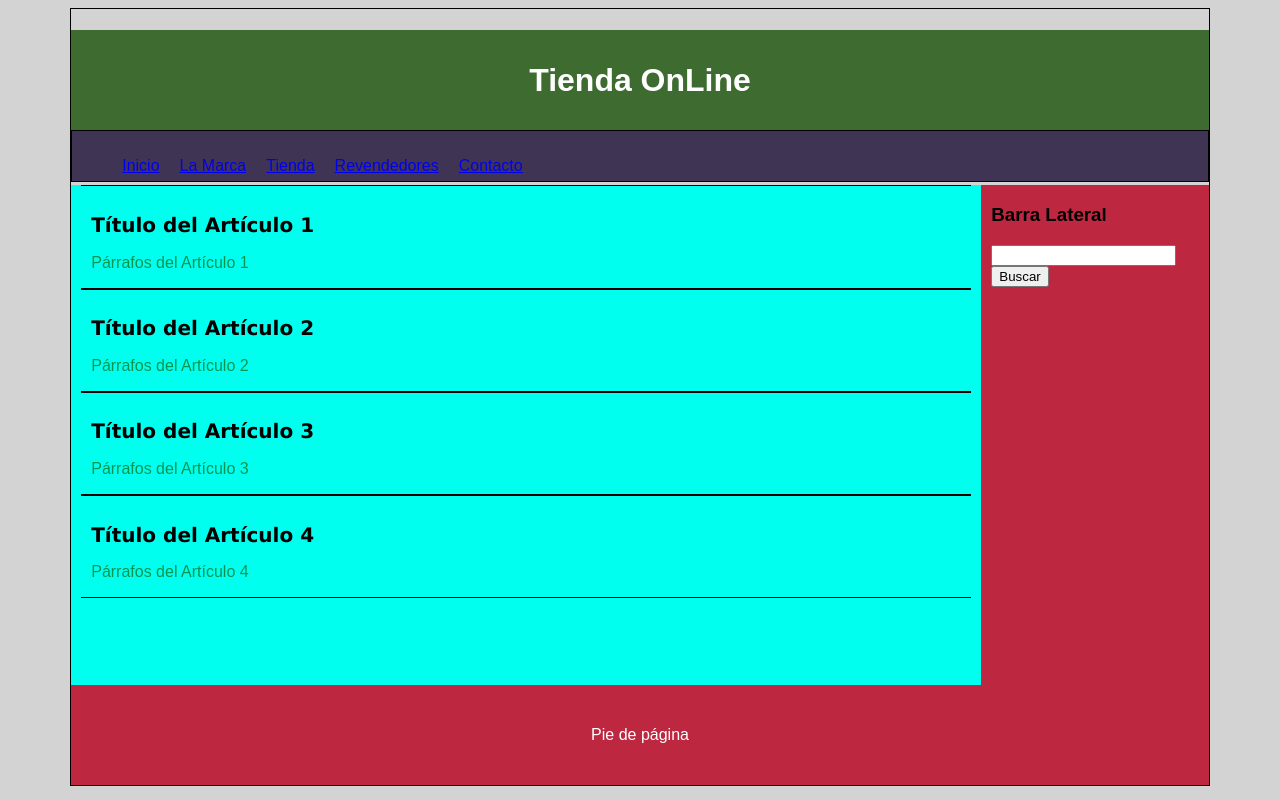
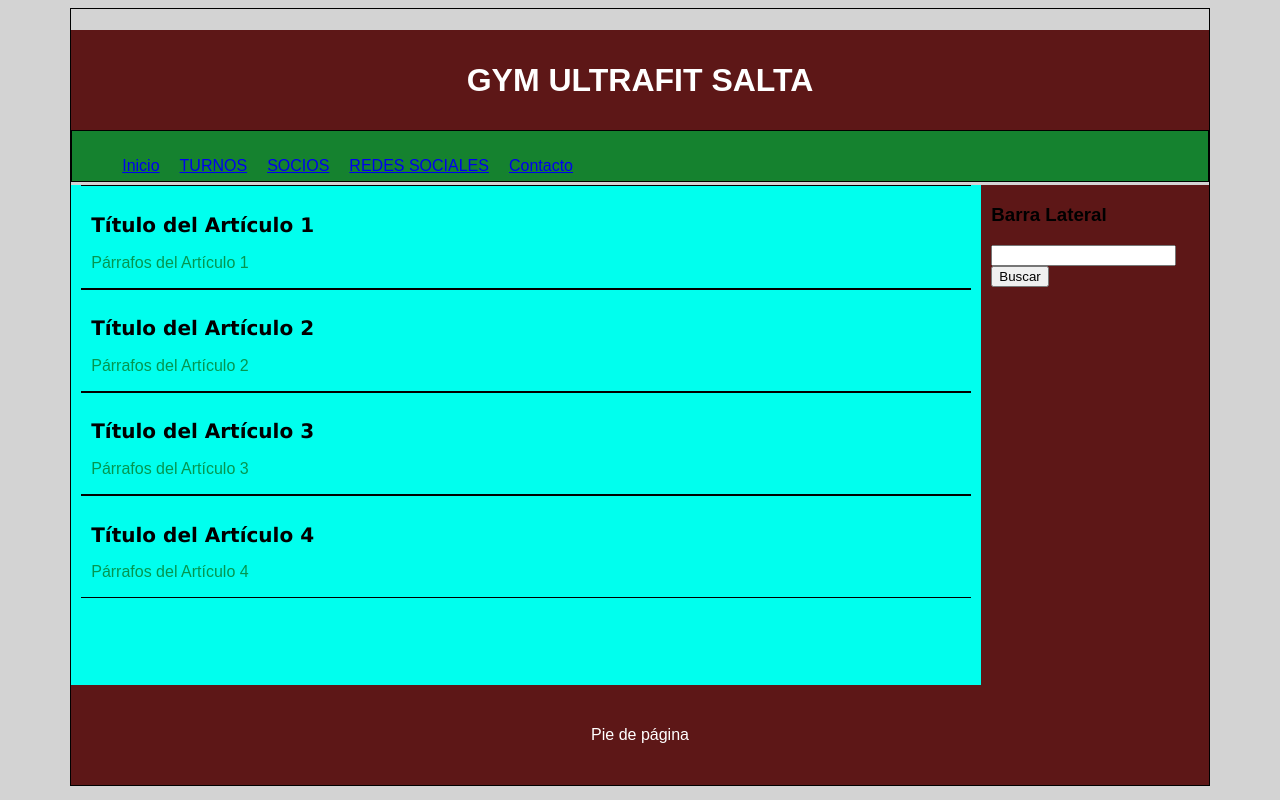
Before and after one commit to vrfigue/isdm, a plain HTML site: page index.html in a window 1280 px wide. Drawn offline with Linux system fonts and the light colour scheme.

Commit message:
Para el Gym

```diff
--- a/css/estilo.css
+++ b/css/estilo.css
@@ -5,7 +5,7 @@ body{
 }
 
 header{
-    background-color: rgb(61, 107, 48);
+    background-color: rgb(93, 23, 23);
     height: 100px;
     width: 100%;
     margin: 0;
@@ -13,9 +13,10 @@ header{
     line-height: 100px;
     color: white;
 }
+
 nav{
     height:50px;
-    background:rgb(64, 52, 85);
+    background:rgb(21, 130, 47);
     border: 1px solid;
     margin: 0px;
 }
@@ -30,7 +31,7 @@ nav ul li{
 aside{
     /*width: 20%;*/
     width: calc(20% - 20px);
-    background: rgb(189, 39, 64);
+    background: rgb(93, 23, 23);
     float:left;
     min-height: 500px;
     padding-left: 10px;
@@ -40,7 +41,7 @@ aside{
 footer{
     height: 100px;
     text-align: center;
-    background:rgb(189, 39, 64);
+    background:rgb(93, 23, 23);
     color: white;
     line-height: 100px;
 }
--- a/index.html
+++ b/index.html
@@ -9,13 +9,13 @@
 </head>
 <body>
     <div id="contenido">
-        <header><h1>Tienda OnLine</h1></header>
+        <header><h1>GYM ULTRAFIT SALTA</h1></header>
         <nav>
             <ul>
                 <li><a href="#">Inicio</a></li>
-                <li><a href="#">La Marca</a></li>
-                <li><a href="#">Tienda</a></li>
-                <li><a href="#">Revendedores</a></li>
+                <li><a href="#">TURNOS</a></li>
+                <li><a href="#">SOCIOS</a></li>
+                <li><a href="#">REDES SOCIALES</a></li>
                 <li><a href="#">Contacto</a></li>
             </ul>
         </nav>
```
